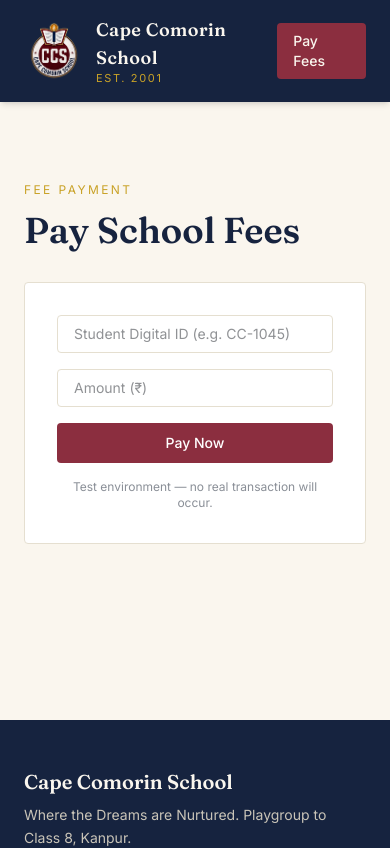
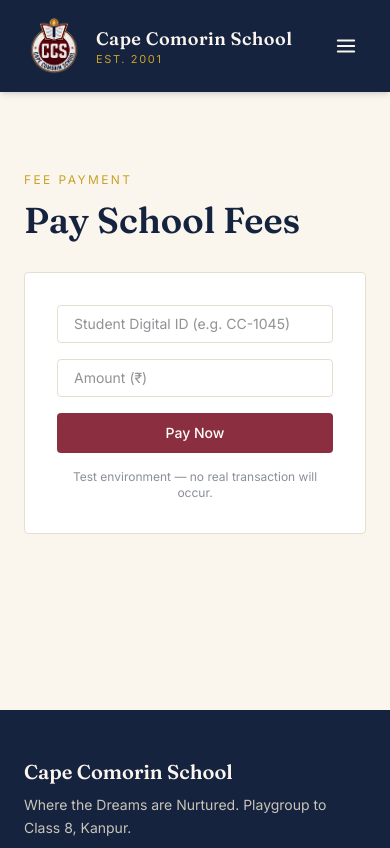
Before and after one commit to DhawalShankar/capecomorinschool, a Next.js app: page /fees in a window 390 px wide. Shown: the top 848 px of the page. Built offline with nearby package versions, Linux system fonts and the light colour scheme.

Commit message:
feat: notice-calendar

```diff
--- a/app/(public)/page.tsx
+++ b/app/(public)/page.tsx
@@ -2,7 +2,33 @@
 import Link from "next/link";
 import Image from "next/image";
 
-export default function Home() {
+type Notice = {
+  id: number;
+  title: string;
+  file_url: string;
+  uploaded_at: string;
+};
+
+function formatDate(dateStr: string) {
+  return new Date(dateStr).toLocaleDateString("en-IN", {
+    day: "numeric",
+    month: "short",
+    year: "numeric",
+  });
+}
+
+async function getNotices(): Promise<Notice[]> {
+  const res = await fetch(`${process.env.NEXT_PUBLIC_API_BASE_URL}/api/notices`, {
+    cache: "no-store",
+  });
+  if (!res.ok) return [];
+  return res.json();
+}
+
+export default async function Home() {
+  const notices = await getNotices();
+  const latestNotices = notices.slice(0, 3);
+
   return (
     <>
       <section className="relative min-h-[85vh] flex items-center overflow-hidden">
@@ -87,15 +113,28 @@
             View all →
           </Link>
         </div>
-        <div className="grid md:grid-cols-3 gap-4">
-          {[1, 2, 3].map((i) => (
-            <div key={i} className="border border-[#E5DFD0] bg-white rounded p-5">
-              <div className="text-xs text-[#C9A227] uppercase tracking-wide mb-2">Notice</div>
-              <div className="font-medium text-[#16233F]">Admissions Open 2026–27</div>
-              <div className="text-sm text-[#5B5F66] mt-1">Click to view full notice PDF.</div>
-            </div>
-          ))}
-        </div>
+
+        {latestNotices.length === 0 ? (
+          <p className="text-sm text-[#8A8F97]">No notices published yet.</p>
+        ) : (
+          <div className="grid md:grid-cols-3 gap-4">
+            {latestNotices.map((n) => (
+              <a
+                key={n.id}
+                href={n.file_url}
+                target="_blank"
+                rel="noopener noreferrer"
+                className="block border border-[#E5DFD0] bg-white rounded p-5 hover:border-[#C9A227] transition-colors"
+              >
+                <div className="text-xs text-[#C9A227] uppercase tracking-wide mb-2">Notice</div>
+                <div className="font-medium text-[#16233F]">{n.title}</div>
+                <div className="text-sm text-[#5B5F66] mt-1">
+                  {formatDate(n.uploaded_at)} &middot; View PDF →
+                </div>
+              </a>
+            ))}
+          </div>
+        )}
       </section>
     </>
   );
--- a/components/public/Navbar.tsx
+++ b/components/public/Navbar.tsx
@@ -1,4 +1,7 @@
 // components/public/Navbar.tsx
+"use client";
+
+import { useState } from "react";
 import Link from "next/link";
 
 const navLinks = [
@@ -13,10 +16,12 @@
 ];
 
 export default function Navbar() {
+  const [open, setOpen] = useState(false);
+
   return (
     <header className="sticky top-0 z-50 bg-[#16233F] text-[#FAF6EE] shadow-md">
       <div className="max-w-6xl mx-auto px-6 py-4 flex items-center justify-between">
-        <Link href="/" className="flex items-center gap-3">
+        <Link href="/" className="flex items-center gap-3" onClick={() => setOpen(false)}>
           <img src="/logo.png" alt="Cape Comorin School" className="h-15 w-15 object-contain" />
           <div className="leading-tight">
             <div className="font-[family-name:var(--font-display)] text-lg font-semibold tracking-wide">
@@ -27,6 +32,8 @@
             </div>
           </div>
         </Link>
+
+        {/* Desktop nav */}
         <nav className="hidden md:flex items-center gap-6 text-sm">
           {navLinks.map((l) => (
             <Link key={l.href} href={l.href} className="hover:text-[#C9A227] transition-colors">
@@ -34,12 +41,61 @@
             </Link>
           ))}
         </nav>
-        <Link
-          href="/fees"
-          className="bg-[#8B2E3F] hover:bg-[#732634] transition-colors px-4 py-2 rounded text-sm font-medium"
-        >
-          Pay Fees
-        </Link>
+
+        <div className="flex items-center gap-3">
+          <Link
+            href="/fees"
+            className="hidden sm:inline-block bg-[#8B2E3F] hover:bg-[#732634] transition-colors px-4 py-2 rounded text-sm font-medium"
+          >
+            Pay Fees
+          </Link>
+
+          {/* Mobile menu toggle */}
+          <button
+            type="button"
+            onClick={() => setOpen((v) => !v)}
+            aria-expanded={open}
+            aria-controls="mobile-menu"
+            aria-label={open ? "Close menu" : "Open menu"}
+            className="md:hidden inline-flex items-center justify-center w-10 h-10 rounded hover:bg-white/10 transition-colors"
+          >
+            <svg width="22" height="22" viewBox="0 0 24 24" fill="none" stroke="currentColor" strokeWidth="2" strokeLinecap="round">
+              {open ? (
+                <path d="M6 6l12 12M18 6L6 18" />
+              ) : (
+                <path d="M3 6h18M3 12h18M3 18h18" />
+              )}
+            </svg>
+          </button>
+        </div>
+      </div>
+
+      {/* Mobile dropdown */}
+      <div
+        id="mobile-menu"
+        className={`md:hidden overflow-hidden transition-[max-height] duration-300 ease-in-out ${
+          open ? "max-h-[28rem]" : "max-h-0"
+        }`}
+      >
+        <nav className="flex flex-col px-6 pb-4 gap-1 border-t border-white/10 pt-2">
+          {navLinks.map((l) => (
+            <Link
+              key={l.href}
+              href={l.href}
+              onClick={() => setOpen(false)}
+              className="py-2.5 text-sm hover:text-[#C9A227] transition-colors border-b border-white/5 last:border-b-0"
+            >
+              {l.label}
+            </Link>
+          ))}
+          <Link
+            href="/fees"
+            onClick={() => setOpen(false)}
+            className="mt-3 bg-[#8B2E3F] hover:bg-[#732634] transition-colors px-4 py-2.5 rounded text-sm font-medium text-center"
+          >
+            Pay Fees
+          </Link>
+        </nav>
       </div>
     </header>
   );
```
